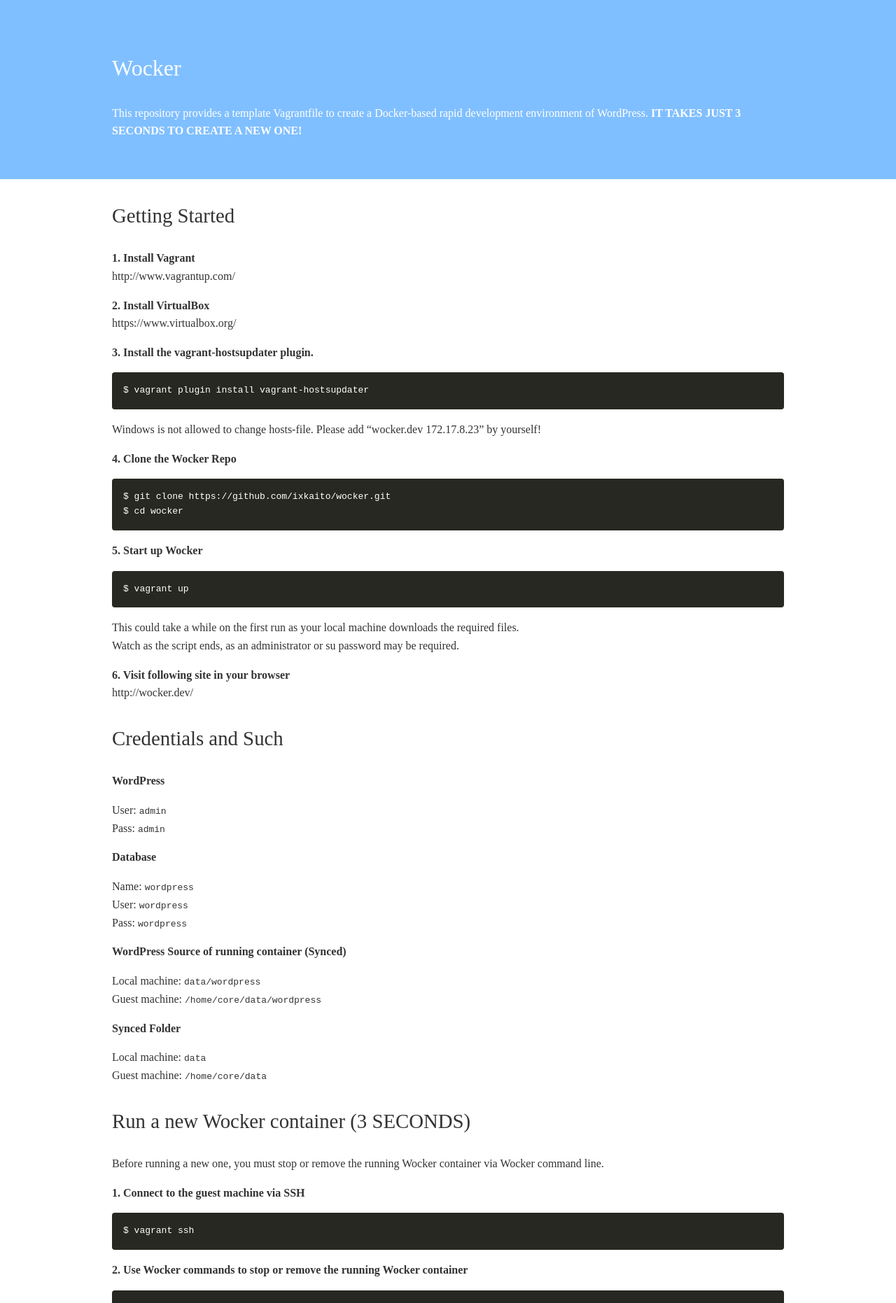
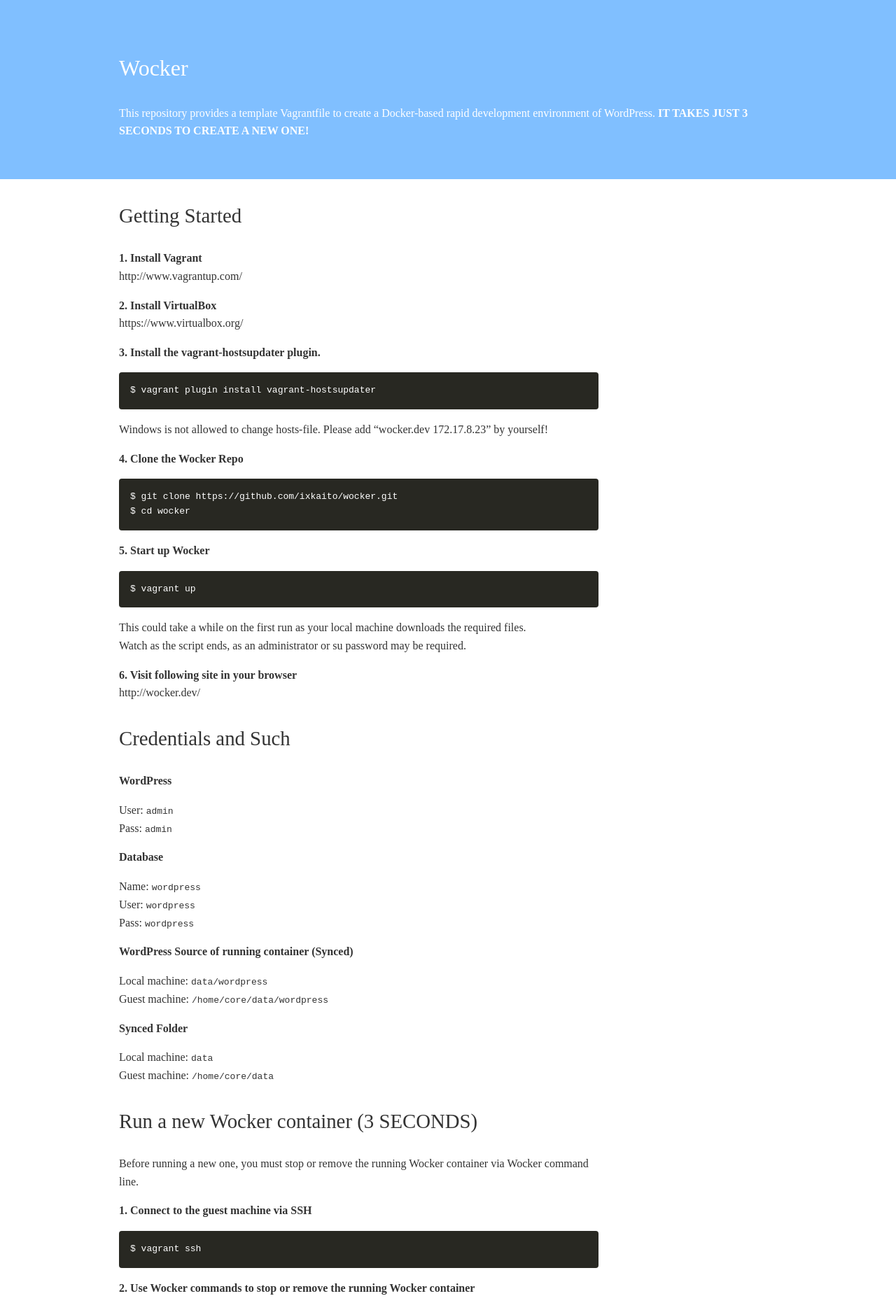
Before and after one commit to wckr/wckr.github.io, a Jekyll site: the page built from index.md, in a window 1280 px wide. Shown: the top 1862 px of the page at 70% size. Built offline with Jekyll 4.4.1, drawn with Linux system fonts in a browser that asks for light colours.

Commit message:
Improve layouts

```diff
--- a/_layouts/default.html
+++ b/_layouts/default.html
@@ -1,9 +1,13 @@
 {% include header.html %}
 
-<div class="page-content">
-  <div class="inner">
-    {{ content }}
-  </div>
+<div class="site-content">
+	<div class="inner">
+		<main class="main">
+			{{ content }}
+		</main>
+		<aside class="aside">
+		</aside>
+	</div>
 </div>
 
 {% include footer.html %}
--- a/assets/css/style.css
+++ b/assets/css/style.css
@@ -138,54 +138,61 @@
 }
 
 /* line 6, ../_sass/style.scss */
+* {
+  -moz-box-sizing: border-box;
+  -webkit-box-sizing: border-box;
+  box-sizing: border-box;
+}
+
+/* line 10, ../_sass/style.scss */
 body {
   line-height: 1.6;
   color: #333;
 }
 
-/* line 11, ../_sass/style.scss */
+/* line 15, ../_sass/style.scss */
 p {
   font-size: 16px;
   margin: 16px 0;
 }
 
-/* line 16, ../_sass/style.scss */
+/* line 20, ../_sass/style.scss */
 h1 {
   font-size: 32px;
   margin: 32px 0 25.6px;
 }
 
-/* line 21, ../_sass/style.scss */
+/* line 25, ../_sass/style.scss */
 h2 {
   font-size: 28.8px;
   margin: 28.8px 0 25.6px;
 }
 
-/* line 26, ../_sass/style.scss */
+/* line 30, ../_sass/style.scss */
 h3 {
   font-size: 25.6px;
   margin: 25.6px 0 22.4px;
 }
 
-/* line 31, ../_sass/style.scss */
+/* line 35, ../_sass/style.scss */
 h4 {
   font-size: 22.4px;
   margin: 22.4px 0 19.2px;
 }
 
-/* line 36, ../_sass/style.scss */
+/* line 40, ../_sass/style.scss */
 h5 {
   font-size: 19.2px;
   margin: 19.2px 0 16px;
 }
 
-/* line 41, ../_sass/style.scss */
+/* line 45, ../_sass/style.scss */
 h6 {
   font-size: 16px;
   margin: 16px 0 9.6px;
 }
 
-/* line 46, ../_sass/style.scss */
+/* line 50, ../_sass/style.scss */
 pre {
   color: #fff;
   padding: 16px;
@@ -195,15 +202,36 @@
   border-radius: 4px;
 }
 
-/* line 53, ../_sass/style.scss */
-.inner {
-  width: 960px;
-  margin: auto;
-}
-
-/* line 58, ../_sass/style.scss */
+/* line 57, ../_sass/style.scss */
 .site-header {
   padding: 40px;
   background: #80bfff;
   color: #fff;
 }
+
+/* line 64, ../_sass/style.scss */
+.inner {
+  width: 960px;
+  margin: auto;
+  padding: 0 10px;
+}
+/* line 69, ../_sass/style.scss */
+.inner > .main,
+.inner > .aside {
+  margin-left: -10px;
+  margin-right: -10px;
+}
+
+/* line 76, ../_sass/style.scss */
+.main {
+  float: left;
+  width: 75%;
+  padding: 0 10px;
+}
+
+/* line 82, ../_sass/style.scss */
+.aside {
+  float: right;
+  width: 25%;
+  padding: 0 10px;
+}
```
Also changed, not shown: assets/_sass/style.scss (+28 -5 lines).
